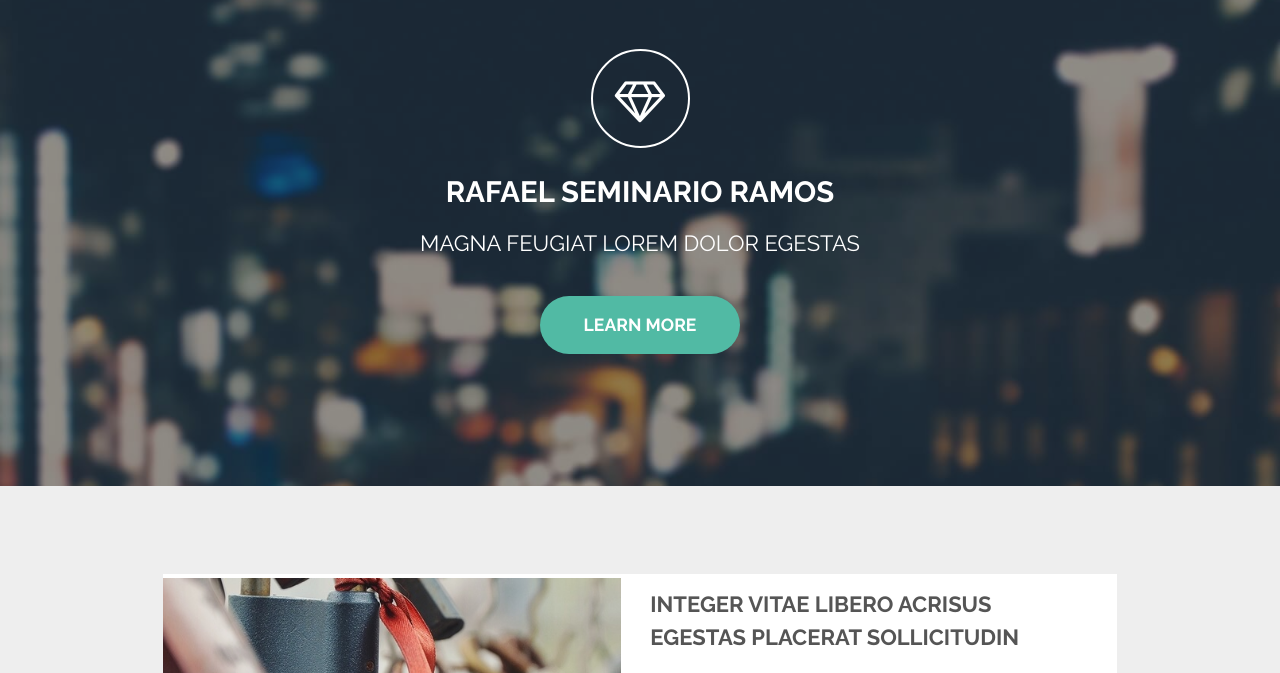
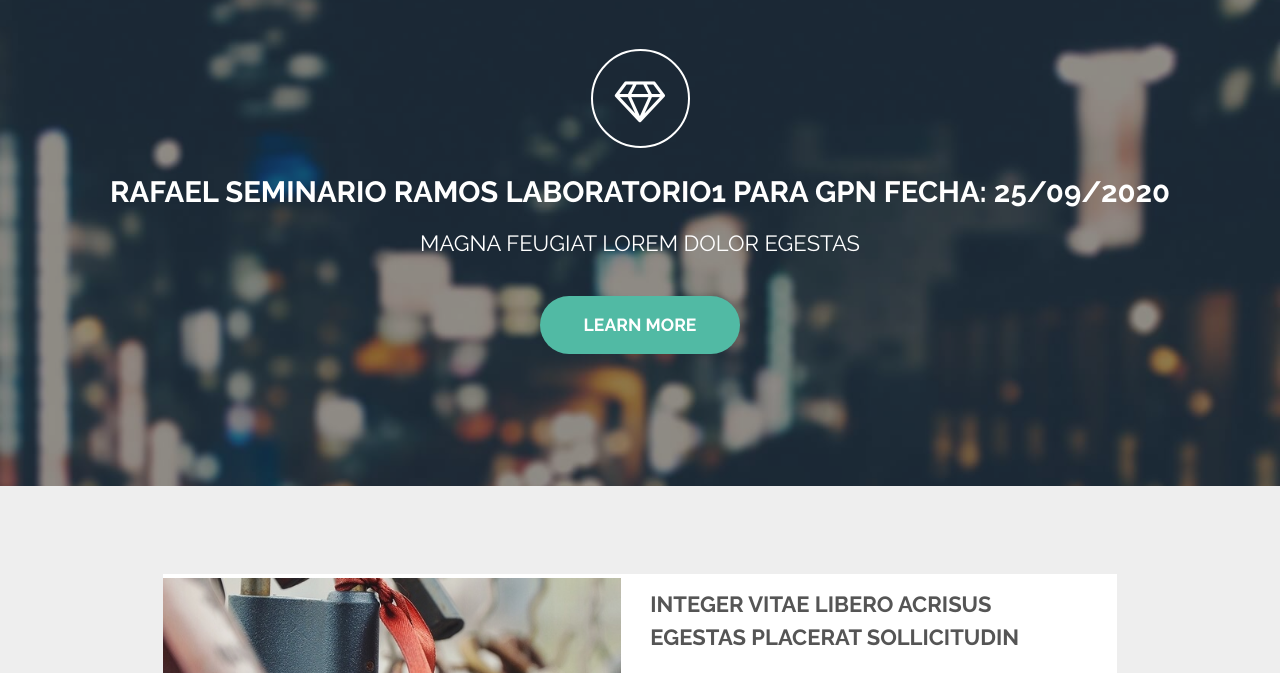
Before and after one commit to Rafael16603/Lima_UTP, a plain HTML site: page index.html in a window 1280 px wide. Shown: the part 83-756 px from the top of the page. Drawn offline with Linux system fonts and the light colour scheme.

Commit message:
Update index.html

```diff
--- a/index.html
+++ b/index.html
@@ -34,7 +34,7 @@
 		<!-- Banner -->
 			<section id="banner">
 				<i class="icon fa-diamond"></i>
-				<h2>Rafael Seminario Ramos</h2>
+				<h2>Rafael Seminario Ramos Laboratorio1 para GPN Fecha: 25/09/2020</h2>
 				<p>Magna feugiat lorem dolor egestas</p>
 				<ul class="actions">
 					<li><a href="#" class="button big special">Learn More</a></li>
```
